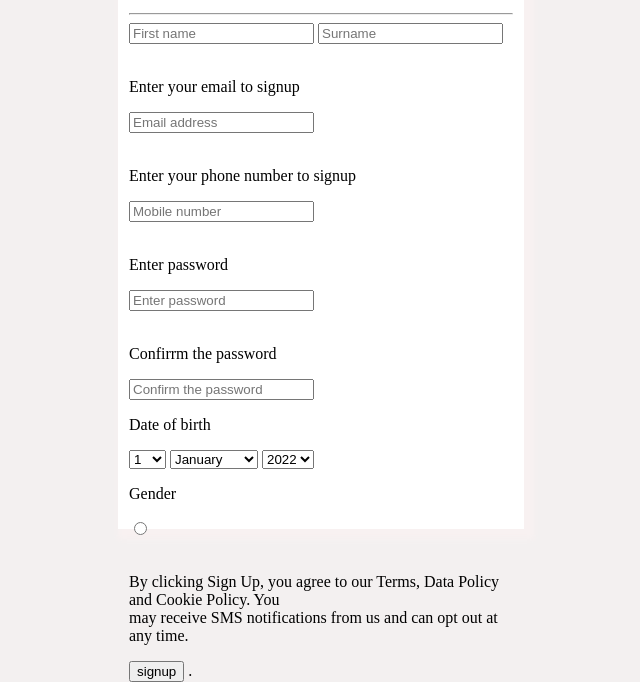
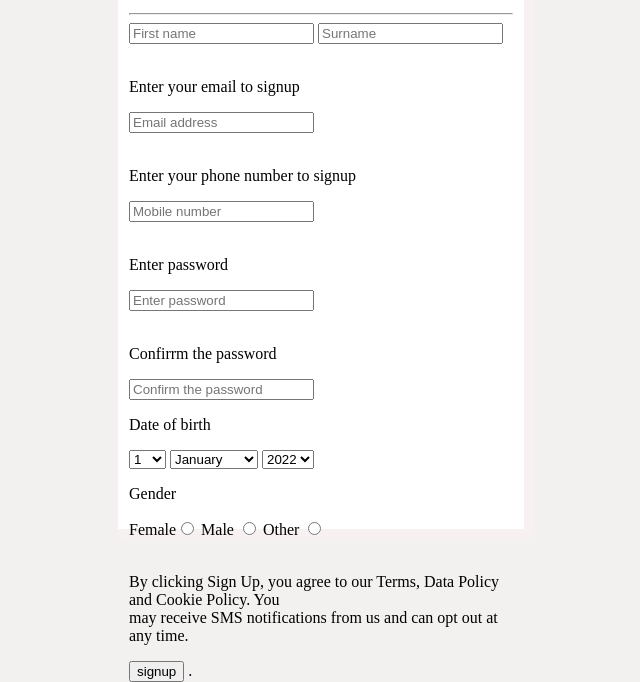
Before and after one commit to denisdelaki/facebooksignup, a plain HTML site: page index.html in a window 1280 px wide. Shown: the part 152-834 px from the top of the page, without its empty margins (394-1034 px from the left). Drawn offline with Linux system fonts and the light colour scheme.

Commit message:
added the gender inputs

```diff
--- a/index.html
+++ b/index.html
@@ -117,7 +117,9 @@
             </select>
           </label>
           <p>Gender</p>
-           <input type="radio" placeholder="female">
+<span>Female<input type="radio" placeholder="female"></span>
+<span>Male <input type="radio" placeholder="male"></span>
+<span>Other <input type="radio" placeholder="Other"></span>
           <br /><br />
           <p>By clicking Sign Up, you agree to our Terms, Data Policy and Cookie Policy. You <br>may receive SMS notifications from us and can opt out at any time.</p>
           <button type="submit" id="signup" onclick="signup ()">signup</button>
```
